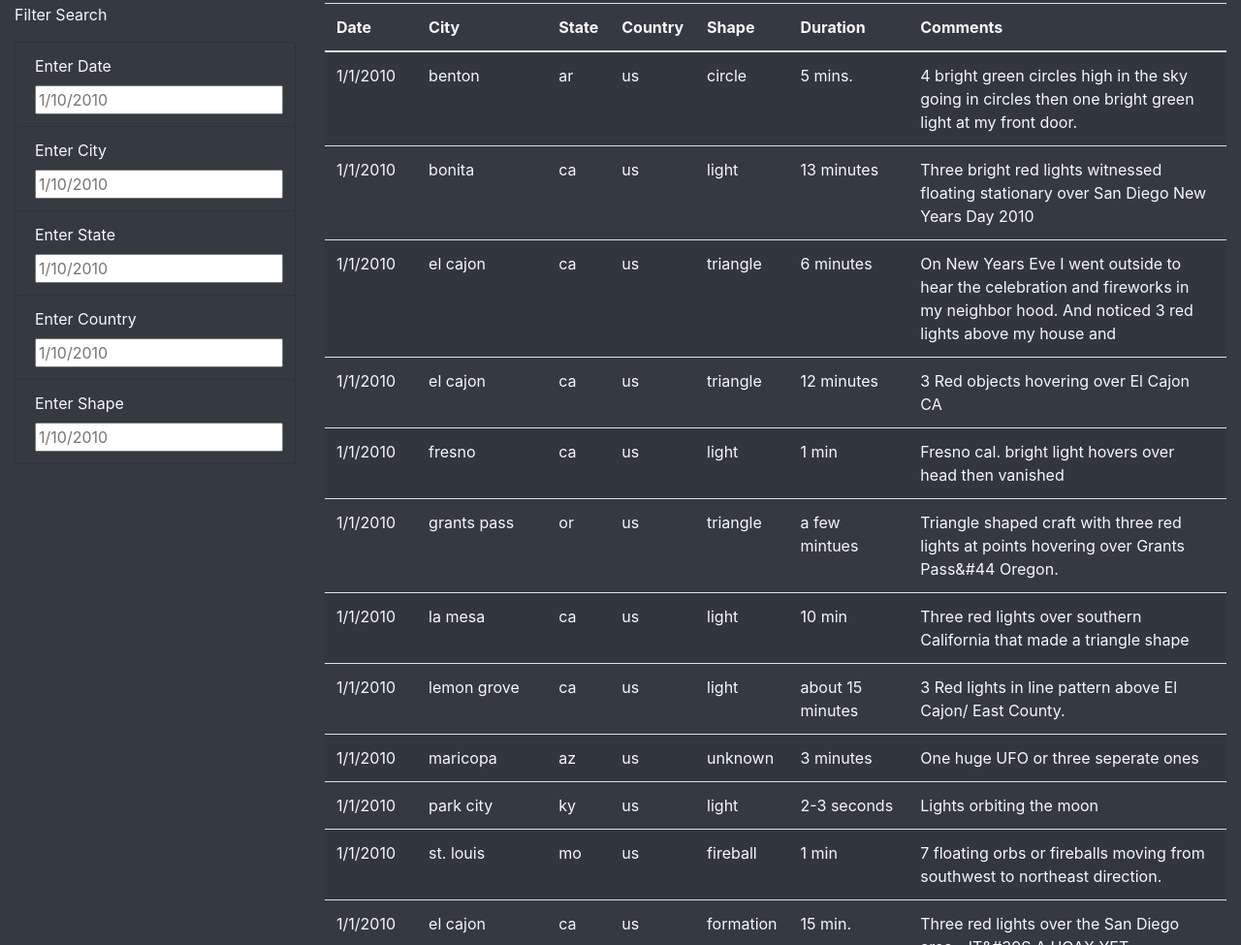
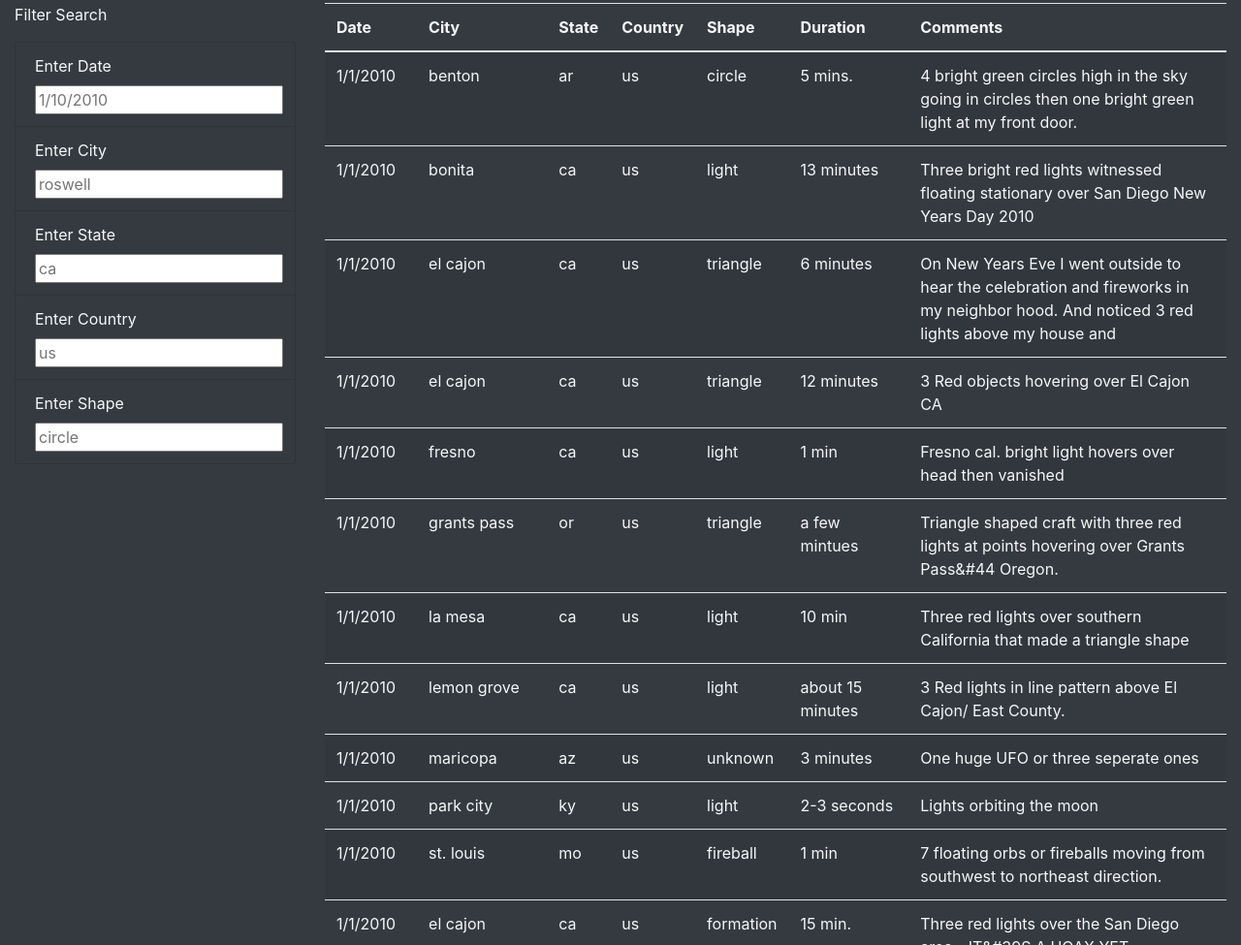
Before and after one commit to Steven-Woodring/UFOs, a plain HTML site: page index.html in a window 1280 px wide. Shown: the part 736-1711 px from the top of the page at 97% size. Drawn offline with nearby package versions, Linux system fonts and the light colour scheme.

Commit message:
Updating index.html for challenge

```diff
--- a/index.html
+++ b/index.html
@@ -47,19 +47,19 @@
                             </li>
                             <li class="bg-dark list-group-item">
                                 <label for="city">Enter City</label>
-                                <input type="text" placeholder="1/10/2010" id="city" />
+                                <input type="text" placeholder="roswell" id="city" />
                             </li>
                             <li class="bg-dark list-group-item">
                                 <label for="state">Enter State</label>
-                                <input type="text" placeholder="1/10/2010" id="state" />
+                                <input type="text" placeholder="ca" id="state" />
                             </li>
                             <li class="bg-dark list-group-item">
                                 <label for="country">Enter Country</label>
-                                <input type="text" placeholder="1/10/2010" id="country" />
+                                <input type="text" placeholder="us" id="country" />
                             </li>
                             <li class="bg-dark list-group-item">
                                 <label for="shape">Enter Shape</label>
-                                <input type="text" placeholder="1/10/2010" id="shape" />
+                                <input type="text" placeholder="circle" id="shape" />
                             </li>
                         </ul>
                     </form>
```
